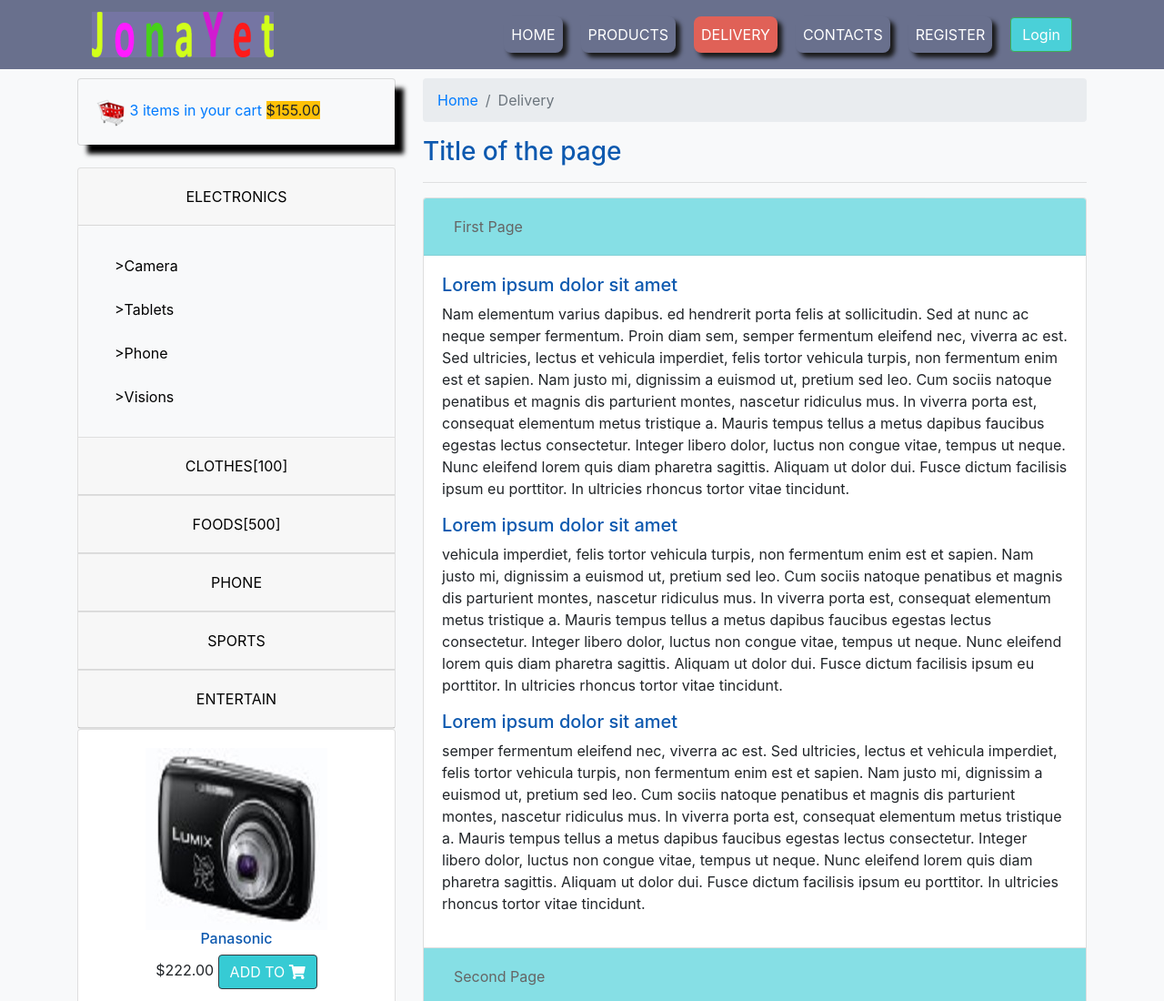
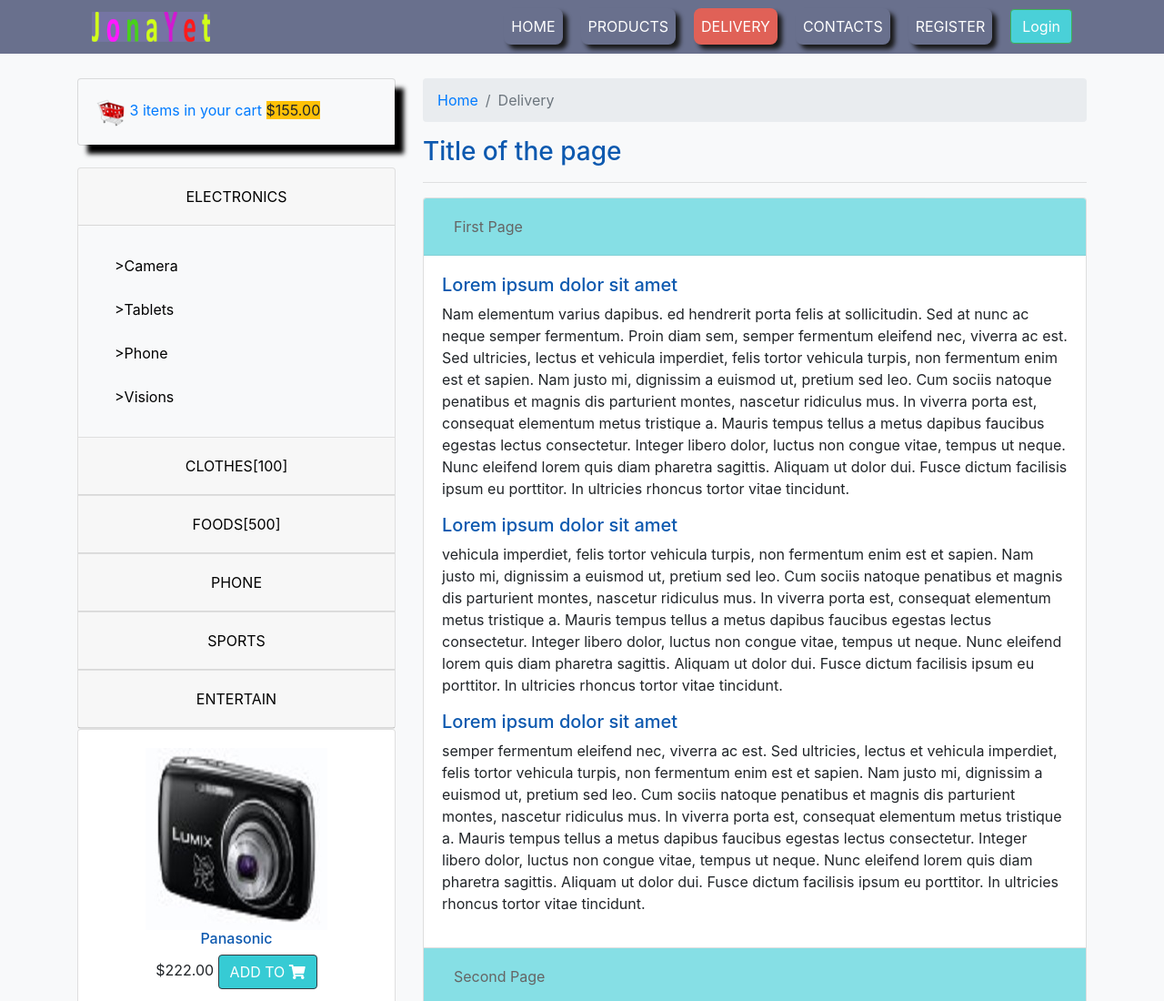
Before and after one commit to civiljonayet/myFirstResponsiveWebsite, a plain HTML site: page delivery.html in a window 1280 px wide. Shown: the top 1100 px of the page at 91% size. Drawn offline with nearby package versions, Linux system fonts and the light colour scheme.

Commit message:
Update delivery.html

```diff
--- a/delivery.html
+++ b/delivery.html
@@ -22,7 +22,7 @@
     <div class="container">
         <nav class="navbar navbar-expand-lg navbar-light">
             <a class="navbar-brand" href="index.html">
-                <img src="images/Untitled-1.png" alt="logo" class="img-fluid wow bounceInRight" data-wow-delay=".5s">
+                <img src="images/Untitled-1.png" alt="logo" width="130" class="img-fluid wow bounceInRight" data-wow-delay=".5s">
             </a>
             <button class="navbar-toggler" type="button" data-toggle="collapse" data-target="#navbarSupportedContent" aria-controls="navbarSupportedContent" aria-expanded="false" aria-label="Toggle navigation">
                 <span class="navbar-toggler-icon"></span>
```
